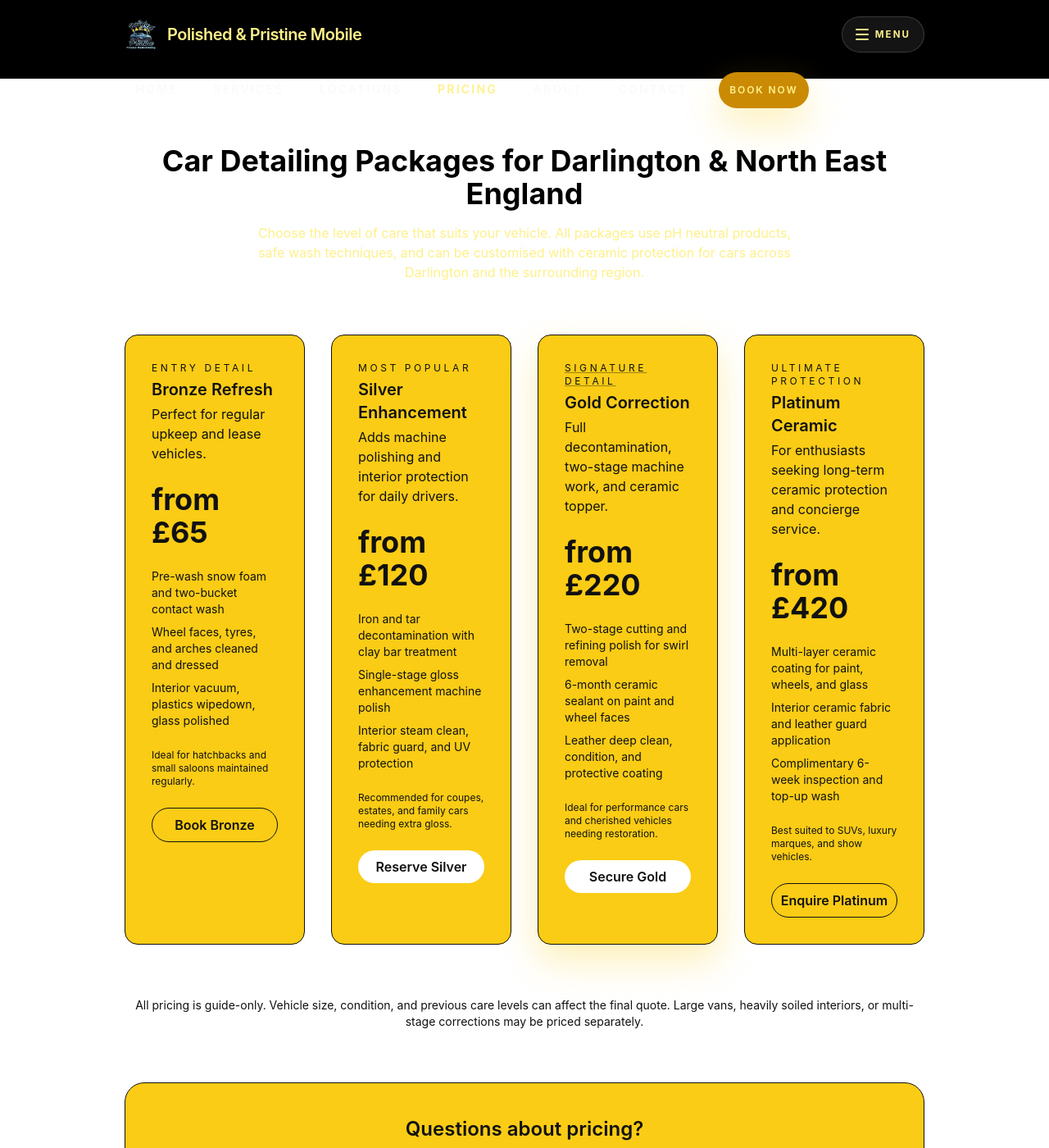
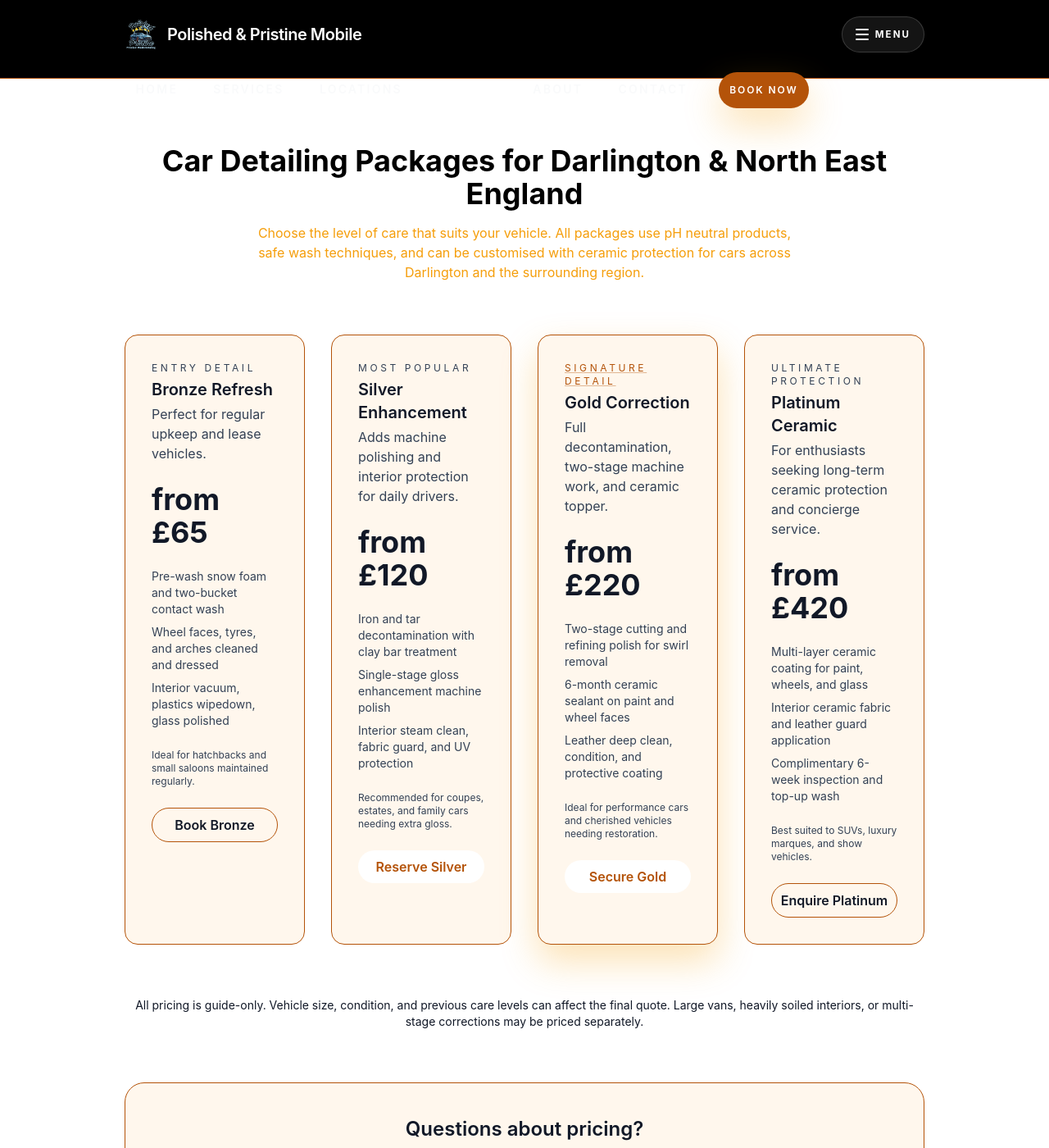
Before and after one commit to xboxlivejohns/.github.io, a Jekyll site: the page built from pricing.html, in a window 1280 px wide and 1400 px high. Shown: the whole window at 82% size. Built offline with Jekyll 4.4.1, drawn with Linux system fonts in a browser that asks for light colours; nearby versions of some CDN libraries.

Commit message:
Improve amber color scheme accessibility

```diff
--- a/assets/css/theme-overrides.css
+++ b/assets/css/theme-overrides.css
@@ -1,13 +1,16 @@
 :root {
-  --brand-yellow: #facc15;
-  --brand-yellow-light: #fef08a;
-  --brand-yellow-dark: #ca8a04;
-  --brand-black: #111111;
+  --brand-yellow: #f59e0b;
+  --brand-yellow-light: #fff7ed;
+  --brand-yellow-dark: #b45309;
+  --brand-black: #111827;
+  --brand-slate: #334155;
+  --brand-paper: #f8fafc;
 }
 
 body {
-  background-color: #ffffff;
+  background-color: var(--brand-paper);
   color: var(--brand-black);
+  line-height: 1.7;
 }
 
 .bg-amber-900\/40,
@@ -24,7 +27,7 @@ body {
 .bg-amber-300,
 .bg-amber-200,
 .bg-amber-100 {
-  background-color: var(--brand-yellow) !important;
+  background-color: var(--brand-yellow-light) !important;
   color: var(--brand-black) !important;
 }
 
@@ -33,8 +36,8 @@ body {
 .bg-amber-900\/60 a,
 .bg-amber-900\/80 a,
 .bg-amber-900\/90 a {
-  color: var(--brand-black) !important;
-  text-decoration-color: rgba(17, 17, 17, 0.4);
+  color: var(--brand-yellow-dark) !important;
+  text-decoration-color: rgba(180, 83, 9, 0.4);
 }
 
 .bg-amber-900\/40 a:hover,
@@ -42,7 +45,7 @@ body {
 .bg-amber-900\/60 a:hover,
 .bg-amber-900\/80 a:hover,
 .bg-amber-900\/90 a:hover {
-  color: var(--brand-yellow-dark) !important;
+  color: var(--brand-yellow) !important;
 }
 
 .bg-amber-900\/40 .text-white,
@@ -58,7 +61,7 @@ body {
 .bg-amber-900\/60 [class*="text-amber-"],
 .bg-amber-900\/80 [class*="text-amber-"],
 .bg-amber-900\/90 [class*="text-amber-"] {
-  color: var(--brand-black) !important;
+  color: var(--brand-slate) !important;
 }
 
 .border-amber-700,
@@ -72,15 +75,18 @@ body {
 .border-amber-50,
 .border-amber-800,
 .border-amber-900 {
-  border-color: var(--brand-black) !important;
+  border-color: var(--brand-yellow-dark) !important;
 }
 
 .text-amber-900,
 .text-amber-800,
-.text-amber-700,
+.text-amber-700 {
+  color: var(--brand-black) !important;
+}
+
 .text-amber-600,
 .text-amber-500 {
-  color: var(--brand-black) !important;
+  color: var(--brand-slate) !important;
 }
 
 .text-amber-400,
@@ -98,25 +104,25 @@ body {
 }
 
 .hover\:bg-amber-900:hover {
-  background-color: var(--brand-yellow-dark) !important;
-  color: var(--brand-black) !important;
+  background-color: var(--brand-yellow) !important;
+  color: #ffffff !important;
 }
 
 .border-amber-800 {
-  border-color: var(--brand-black) !important;
+  border-color: var(--brand-yellow-dark) !important;
 }
 
 header .text-white {
-  color: var(--brand-yellow-light) !important;
+  color: #ffffff !important;
 }
 
 header [class*="text-amber-"] {
-  color: var(--brand-yellow-light) !important;
+  color: var(--brand-yellow) !important;
 }
 
 header a:hover,
 header a:focus {
-  color: var(--brand-yellow) !important;
+  color: var(--brand-yellow-light) !important;
 }
 
 footer,
@@ -131,17 +137,17 @@ footer .text-amber-400 {
 }
 
 footer a {
-  color: var(--brand-yellow-light) !important;
+  color: var(--brand-yellow) !important;
 }
 
 footer a:hover,
 footer a:focus {
-  color: var(--brand-yellow) !important;
+  color: #ffffff !important;
 }
 
 .bg-accent {
   background-color: var(--brand-yellow-dark) !important;
-  color: var(--brand-black) !important;
+  color: #ffffff !important;
 }
 
 .bg-accent:hover {
@@ -149,21 +155,21 @@ footer a:focus {
 }
 
 .text-accent {
-  color: var(--brand-black) !important;
+  color: var(--brand-yellow-dark) !important;
   text-decoration: underline;
-  text-decoration-color: rgba(17, 17, 17, 0.4);
+  text-decoration-color: rgba(180, 83, 9, 0.4);
 }
 
 .text-accent:hover {
-  color: var(--brand-yellow-dark) !important;
+  color: var(--brand-yellow) !important;
 }
 
 .border-accent {
-  border-color: var(--brand-black) !important;
+  border-color: var(--brand-yellow-dark) !important;
 }
 
 .shadow-accent\/30 {
-  box-shadow: 0 20px 45px rgba(250, 204, 21, 0.3) !important;
+  box-shadow: 0 20px 45px rgba(245, 158, 11, 0.3) !important;
 }
 
 .bg-black\/60 .text-amber-200,
@@ -178,7 +184,7 @@ footer a:focus {
 .bg-black\/60 .text-amber-700,
 .bg-black\/80 .text-amber-700,
 .bg-black\/90 .text-amber-700 {
-  color: var(--brand-yellow-dark) !important;
+  color: var(--brand-yellow) !important;
 }
 
 button,
```
